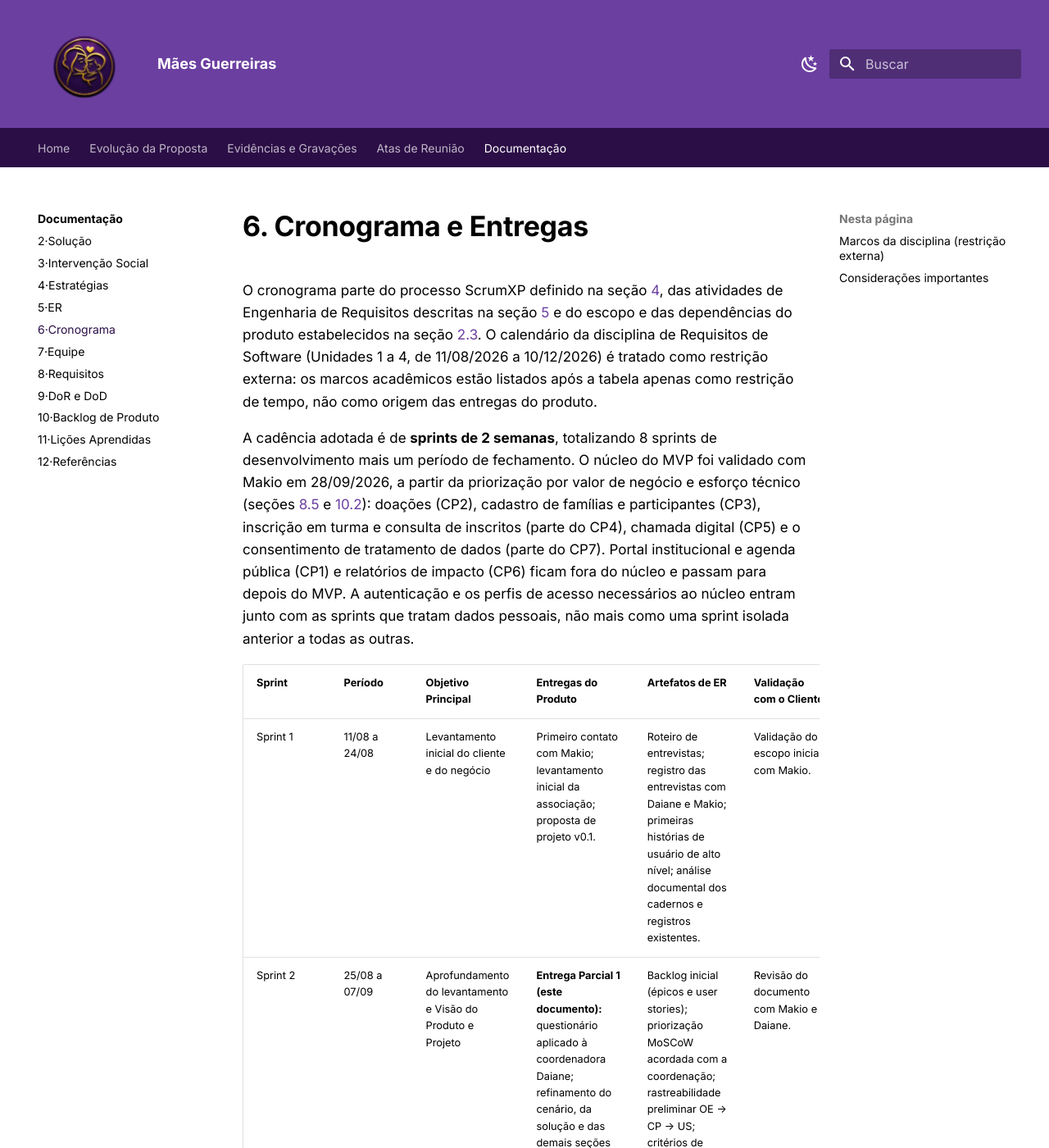
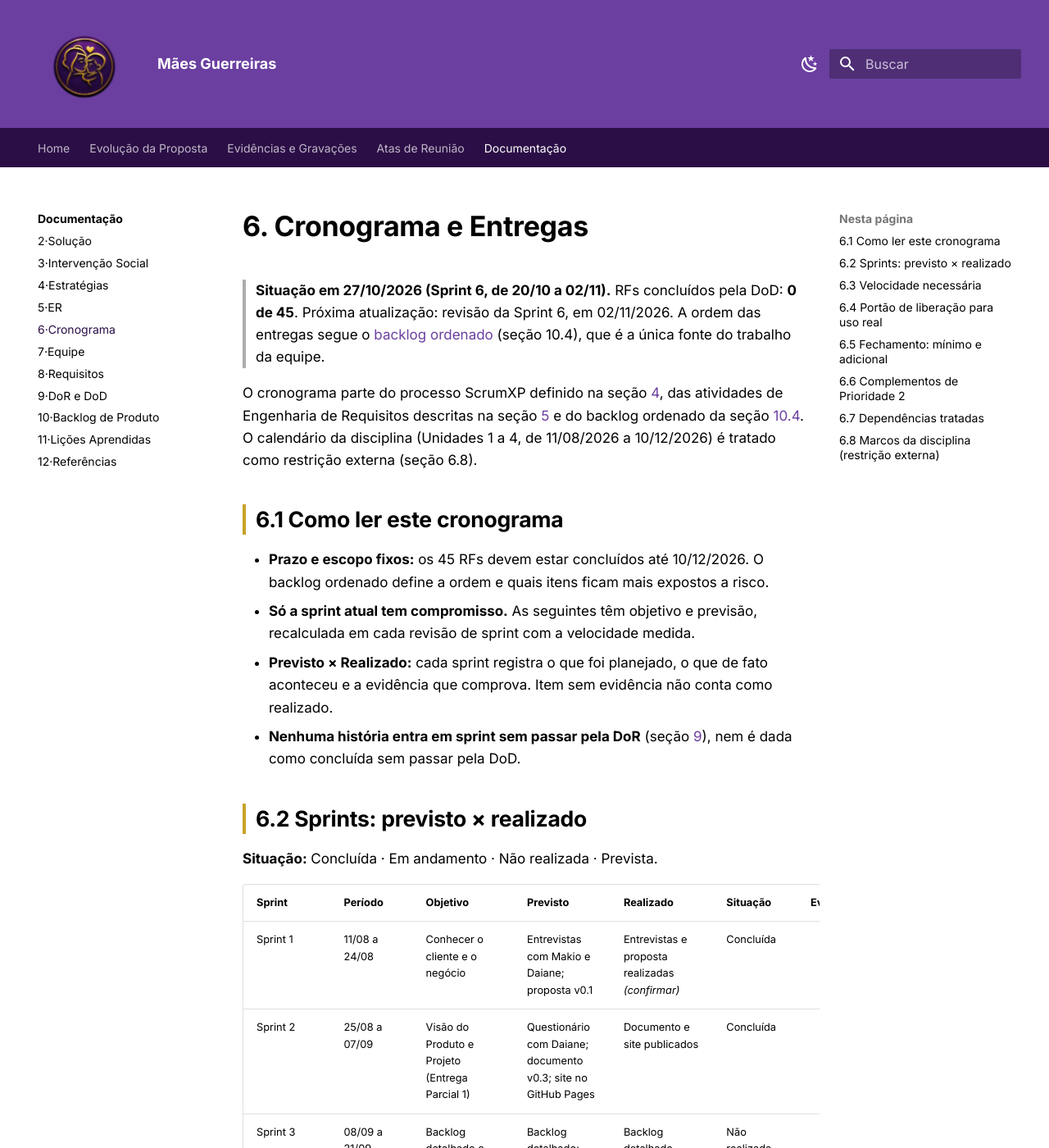
Before and after one commit to mdsreq-fga-unb/REQ-2026.2-T01-MaesGuerreiras, an MkDocs documentation site: the page built from docs/06-cronograma/index.md, in a window 1280 px wide and 1400 px high. Shown: the whole window at 82% size. Built offline with MkDocs 1.6.1 and Material for MkDocs 9.7.7, drawn with Linux system fonts in a browser that asks for light colours; some of the changed text lies outside the part shown.

Commit message:
Cronograma: previsto x realizado, portão de uso real e fechamento com corte

```diff
--- a/docs/06-cronograma/index.md
+++ b/docs/06-cronograma/index.md
@@ -1,79 +1,111 @@
 # 6. Cronograma e Entregas
 
+> **Situação em 27/10/2026 (Sprint 6, de 20/10 a 02/11).** RFs concluídos pela DoD: **0 de 45**.
+> Próxima atualização: revisão da Sprint 6, em 02/11/2026. A ordem das entregas segue o
+> [backlog ordenado](../10-backlog/index.md#104-backlog-ordenado) (seção 10.4), que é a única fonte
+> do trabalho da equipe.
+
 O cronograma parte do processo ScrumXP definido na seção [4](../04-estrategias/index.md), das
-atividades de Engenharia de Requisitos descritas na seção [5](../05-er/index.md) e do escopo e das
-dependências do produto estabelecidos na seção [2.3](../02-solucao/index.md#23-caracteristicas-de-produto).
-O calendário da disciplina de Requisitos de Software (Unidades 1 a 4, de 11/08/2026 a 10/12/2026)
-é tratado como restrição externa: os marcos acadêmicos estão listados após a tabela apenas como
-restrição de tempo, não como origem das entregas do produto.
+atividades de Engenharia de Requisitos descritas na seção [5](../05-er/index.md) e do backlog
+ordenado da seção [10.4](../10-backlog/index.md#104-backlog-ordenado). O calendário da disciplina
+(Unidades 1 a 4, de 11/08/2026 a 10/12/2026) é tratado como restrição externa (seção 6.8).
 
-A cadência adotada é de **sprints de 2 semanas**, totalizando 8 sprints de desenvolvimento mais
-um período de fechamento. O núcleo do MVP foi validado com Makio em 28/09/2026, a partir da
-priorização por valor de negócio e esforço técnico (seções [8.5](../08-requisitos/index.md#85-matriz-4x4) e [10.2](../10-backlog/index.md#102-priorizacao-do-backlog-geral-e-mvp)):
-doações (CP2), cadastro de famílias e participantes (CP3), inscrição em turma e consulta de
-inscritos (parte do CP4), chamada digital (CP5) e o consentimento de tratamento de dados (parte
-do CP7). Portal institucional e agenda pública (CP1) e relatórios de impacto (CP6) ficam fora do
-núcleo e passam para depois do MVP. A autenticação e os perfis de acesso necessários ao núcleo
-entram junto com as sprints que tratam dados pessoais, não mais como uma sprint isolada anterior
-a todas as outras.
+## 6.1 Como ler este cronograma
 
-| Sprint | Período | Objetivo Principal | Entregas do Produto | Artefatos de ER | Validação com o Cliente |
-| :--- | :--- | :--- | :--- | :--- | :--- |
-| Sprint 1 | 11/08 a 24/08 | Levantamento inicial do cliente e do negócio | Primeiro contato com Makio; levantamento inicial da associação; proposta de projeto v0.1. | Roteiro de entrevistas; registro das entrevistas com Daiane e Makio; primeiras histórias de usuário de alto nível; análise documental dos cadernos e registros existentes. | Validação do escopo inicial com Makio. |
-| Sprint 2 | 25/08 a 07/09 | Aprofundamento do levantamento e Visão do Produto e Projeto | **Entrega Parcial 1 (este documento):** questionário aplicado à coordenadora Daiane; refinamento do cenário, da solução e das demais seções da Visão do Produto e Projeto (v0.3); site do projeto (GitHub Pages) estruturado. | Backlog inicial (épicos e user stories); priorização MoSCoW acordada com a coordenação; rastreabilidade preliminar OE → CP → US; critérios de aceitação de alto nível para CP1 e CP7. | Revisão do documento com Makio e Daiane. |
-| Sprint 3 | 08/09 a 21/09 | Planejamento técnico e backlog detalhado | Planejamento do ambiente de desenvolvimento (Nuxt.js, Supabase); backlog detalhado de CP1 e CP7; protótipos de baixa fidelidade (wireframes) do portal e do painel de acesso, sem código implementado. | Histórias de usuário de CP1 e CP7 com critérios de aceitação detalhados (modelo INVEST); protótipos de baixa fidelidade validados com a coordenação; decisões da revisão registradas; rastreabilidade atualizada. | Revisão do backlog e dos protótipos com a coordenação. |
-| Sprint 4 | 22/09 a 05/10 | Ambiente e início do desenvolvimento | **Entrega Parcial 2:** ambiente de desenvolvimento configurado (Nuxt.js, Supabase, deploy); projeto inicializado; esqueleto de autenticação. CP1 (portal institucional e agenda) passa a ser entregue na Sprint 8, para manter o foco do desenvolvimento no núcleo do MVP (Sprints 5 a 7). | Backlog e rastreabilidade atualizados com o escopo do núcleo do MVP. | Comunicar à coordenação o cronograma de entregas. |
-| Sprint 5 | 06/10 a 19/10 | Base administrativa mínima (autenticação, perfis e consentimento) e doações (CP2) | **Entrega Parcial 3 (núcleo do MVP, parte 1):** autenticação e perfis de acesso mínimos; registro de consentimento de tratamento de dados; cadastro de doador, registro de doação recebida e consulta de saldo de itens. Primeiros testes com dados sintéticos; dados reais após autorização institucional confirmada. | Pacote de artefatos da consideração 5 aplicado às histórias US08 a US12 (doações) e US39 a US42 (acesso e consentimento); checklist específico de autenticação e consentimento. | Teste de usabilidade: uma coordenadora registra doações sem ajuda da equipe. |
-| Sprint 6 | 20/10 a 02/11 | Cadastro de famílias e participantes (CP3) e turma/inscrição (parte do CP4) | **Entrega Parcial 4 (núcleo do MVP, parte 2):** cadastro e vínculo de famílias e participantes; cadastro de turma, inscrição de participante e consulta de inscritos, protegidos pela base de acesso da Sprint 5. | Pacote de artefatos da consideração 5 aplicado às histórias US14, US16, US18 e US19 (famílias e participantes) e US20, US23 e US26 (turma e inscrição); TDD nas regras de vaga e inscrição. | Validação presencial durante uma entrega da Sacola Verde. |
-| Sprint 7 | 03/11 a 16/11 | Chamada digital e frequência (CP5), fechamento do núcleo do MVP | **Entrega Parcial 5 (MVP completo):** abertura de chamada e registro de frequência, encerrando o núcleo definido com Makio. | Pacote de artefatos da consideração 5 aplicado às histórias US27 e US28 (chamada e frequência); testes automatizados de regressão de todo o núcleo do MVP. | Conferência da chamada no Reforço Escolar com a coordenação. |
-| Sprint 8 | 17/11 a 30/11 | Fora do núcleo: portal institucional (CP1) | **Entrega Parcial 6:** publicação e edição de conteúdo institucional, agenda pública com situação das atividades. Escopo reduzido caso a sprint sobreponha a apresentação da equipe (24/11 a 26/11). | Pacote de artefatos da consideração 5 aplicado às histórias de CP1 (US01 a US07) que couberem na sprint. | Revisão do conteúdo institucional e da agenda com Makio e Daiane antes da publicação; teste de consulta da agenda pelo celular com uma pessoa da comunidade, sem ajuda da equipe. |
-| Fechamento | 01/12 a 10/12 | Relatórios de impacto (CP6), transição para a associação e encerramento acadêmico | **Entrega Parcial 7:** relatórios de doações, famílias atendidas e frequência; painel de indicadores, priorizados conforme o tempo disponível. Testes gerais de integração e usabilidade; homologação do sistema com a coordenação. **Transição:** treinamento das coordenadoras; documentação operacional (manual de uso); transferência da titularidade das contas (Supabase, Vercel/Netlify, domínio); exportação e backup final dos dados; definição de responsabilidade pela manutenção após o semestre. | Pacote de artefatos da consideração 5 aplicado às histórias de CP6 (US33 a US38) que forem entregues; rastreabilidade final consolidada; registro de decisões de homologação; documentação operacional entregue. | Homologação com a coordenação: relatórios conferidos com os registros do período; após o treinamento, as coordenadoras operam o sistema sem ajuda da equipe; aceite formal da transição das contas e do backup. |
+- **Prazo e escopo fixos:** os 45 RFs devem estar concluídos até 10/12/2026. O backlog ordenado
+  define a ordem e quais itens ficam mais expostos a risco.
+- **Só a sprint atual tem compromisso.** As seguintes têm objetivo e previsão, recalculada em cada
+  revisão de sprint com a velocidade medida.
+- **Previsto × Realizado:** cada sprint registra o que foi planejado, o que de fato aconteceu e a
+  evidência que comprova. Item sem evidência não conta como realizado.
+- **Nenhuma história entra em sprint sem passar pela DoR** (seção [9](../09-dor-dod/index.md)), nem
+  é dada como concluída sem passar pela DoD.
 
-### Marcos da disciplina (restrição externa)
+## 6.2 Sprints: previsto × realizado
 
-Os marcos acadêmicos não são entregas do produto. Eles aparecem aqui apenas porque limitam o tempo
-disponível da equipe e foram considerados no planejamento das sprints:
+**Situação:** Concluída · Em andamento · Não realizada · Prevista.
 
-- Apresentação dos trabalhos em equipe: 24/11 a 26/11 (durante a Sprint 8) e 01/12 a 03/12 (durante o Fechamento).
-- Revisão de notas e menções: 08/12 a 10/12 (durante o Fechamento).
+| Sprint | Período | Objetivo | Previsto | Realizado | Situação | Evidência |
+| :--- | :--- | :--- | :--- | :--- | :--- | :--- |
+| Sprint 1 | 11/08 a 24/08 | Conhecer o cliente e o negócio | Entrevistas com Makio e Daiane; proposta v0.1 | Entrevistas e proposta realizadas *(confirmar)* | Concluída | |
+| Sprint 2 | 25/08 a 07/09 | Visão do Produto e Projeto (Entrega Parcial 1) | Questionário com Daiane; documento v0.3; site no GitHub Pages | Documento e site publicados | Concluída | |
+| Sprint 3 | 08/09 a 21/09 | Backlog detalhado e planejamento técnico | Backlog detalhado; protótipos de baixa fidelidade validados | Backlog detalhado. Protótipos não realizados | Não realizada (protótipos) | |
+| Sprint 4 | 22/09 a 05/10 | Priorizar o MVP e preparar o ambiente (Entrega Parcial 2) | Matriz 4x4; validação do MVP; ambiente e autenticação inicial | Matriz 4x4 e valor de negócio com Makio (25/09); MVP validado (28/09). Ambiente não configurado | Não realizada (ambiente) | |
+| Sprint 5 | 06/10 a 19/10 | Doações com acesso seguro (Entrega Parcial 3) | US39 a US42, US08 a US12 | Critérios de aceitação de US08 a US12 e US39 a US42; replanejamento em 17/10. Nenhuma história implementada | Não realizada (produto) | |
+| Sprint 6 | 20/10 a 02/11 | **Compromisso:** a coordenadora registra doações com acesso seguro | T01, US41, US39, US40, US42, US11, US08, US09, US12 | T01: esqueleto do sistema integrado (PR #31); Supabase e deploy *(confirmar)*. Histórias em andamento *(confirmar)* | Em andamento | |
+| Sprint 7 | 03/11 a 16/11 | **Previsão:** fechar a R1 (a doação chega à família) e o núcleo da R2 (chamada) | US14, US10, US16, US18, US20, US23, US25, US19, US26, US27, US28, US21, US22. Trilha CP1: US01, US02, US03, US04 | — | Prevista | |
+| Sprint 8 | 17/11 a 30/11 | **Previsão:** fechar R2, R3 e relatórios. Sprint reduzida pela apresentação (24/11 a 26/11) | US29, US30a, US30b, US31, US24, US17a, US17b, US15a, US15b, US33, US34, US36, US38, US32, US37, US35; T02. Trilha CP1: US05, US13, US06, US07 | — | Prevista | |
+| Fechamento | 01/12 a 10/12 | Homologar e transferir o sistema (seção 6.5) | Mínimo: homologação, T03, T04. Adicional: US43, US45, US44 | — | Prevista | |
 
-## Considerações importantes
+## 6.3 Velocidade necessária
 
-1. **Base do cronograma:** o ponto de partida é o processo ScrumXP, as atividades de ER e o
-   escopo do produto. As datas das sprints são compatíveis com o calendário oficial da disciplina
-   (Unidades 1 a 4), que pode ser ajustado pelo professor ao longo do semestre.
-2. **Cadência única de 2 semanas:** todas as sprints de desenvolvimento (1 a 8) têm duração de 2
-   semanas. O Fechamento é mais curto e concentrado na transição operacional para a associação e
-   nos marcos finais da disciplina.
-3. **Núcleo do MVP definido com o cliente:** a partir da priorização por valor de negócio e
-   esforço técnico (seção 10.2), o núcleo do MVP é doações (CP2), famílias e participantes (CP3),
-   inscrição em turma e consulta de inscritos (parte do CP4) e chamada digital (CP5), com a base de
-   autenticação, perfis e consentimento de dados entrando junto com essas sprints (a Sprint 4
-   prepara o ambiente e o esqueleto de autenticação, completado na Sprint 5). Portal institucional
-   (CP1) e relatórios de impacto (CP6) ficam fora do núcleo: CP1 na Sprint 8 e CP6 no Fechamento,
-   separados para não empilhar os dois no mesmo período de 2 semanas que também contém a
-   apresentação da equipe (24/11 a 26/11). Se a Sprint 8 for comprometida pela apresentação, CP1
-   pode encolher para o mínimo (institucional sem agenda) e CP6 assume o que sobrar.
-4. **Dados sintéticos até a base de acesso verificada:** os testes anteriores à Sprint 5 utilizam
-   dados fictícios ou anonimizados. O primeiro teste com dados reais ocorre a partir da Sprint 5,
-   após autenticação, perfis de acesso e autorização institucional confirmados.
-5. **Pacote de artefatos em toda sprint de desenvolvimento (Sprints 5 a 8 e Fechamento):** além
-   do que é específico de cada sprint na tabela, toda sprint entrega:
+| Período | RFs previstos | Acumulado | Realizado (DoD) |
+| :--- | :---: | :---: | :---: |
+| Sprint 6 | 8 + T01 | 8 de 45 | |
+| Sprint 7 | 13 + 4 da trilha = 17 | 25 de 45 | |
+| Sprint 8 | 13 + 4 da trilha = 17 | 42 de 45 | |
+| Fechamento | 3 | 45 de 45 | |
 
-    - histórias de usuário com critérios de aceitação (seção 10.1), verificadas pela DoR antes de entrar na sprint;
-    - protótipos de baixa fidelidade validados com a coordenação, para as histórias que têm tela;
-    - registro de verificação com o checklist da DoD (seção 9.3), por história;
-    - evidências de testes automatizados e da integração contínua (CI) executada sem falhas;
-    - práticas de XP aplicadas (seção 4.4), com registro de quais foram usadas;
-    - decisões da revisão de sprint registradas em ata;
-    - rastreabilidade atualizada (seção 5.2).
+Se o realizado de uma sprint ficar abaixo do previsto, os itens do fim do backlog ordenado (R4:
+relatórios, painel e LGPD avançada) são comunicados ao professor e ao cliente na mesma revisão.
 
-6. **Validações ao final de cada sprint:** cada sprint encerra com revisão de sprint junto a Daiane
-   e, quando a funcionalidade envolver outra frente, com a coordenadora responsável. As decisões
-   resultantes são registradas e refletem no backlog da sprint seguinte.
-7. **Validação em uso real:** sempre que possível e seguro (após a base de acesso verificada), a
-   validação é feita durante a própria operação da associação, para verificar se a ferramenta
-   funciona nas condições reais de uso.
-8. **Transição planejada:** o Fechamento não é apenas homologação técnica. Inclui treinamento,
-   documentação operacional, titularidade das contas, exportação de dados, backup final e
-   definição clara de responsabilidade pela manutenção após o semestre.
+## 6.4 Portão de liberação para uso real
+
+Nenhum dado real (doadores, famílias, participantes) entra no sistema antes de todas as condições
+abaixo serem verificadas e registradas. A verificação é feita ao final da Sprint 6 (antes dos dados
+reais de doadores) e repetida ao final da Sprint 7 (antes dos dados reais de famílias e crianças).
+
+| Condição | Como verificar | Sprint 6 | Sprint 7 | Evidência |
+| :--- | :--- | :---: | :---: | :--- |
+| Backup testado | Restauração de uma cópia de segurança feita com sucesso em ambiente de teste (RNF05) | ☐ | ☐ | |
+| Controle de acesso | Testes automatizados das políticas de acesso por perfil passando (RNF07, tabela 8.4) | ☐ | ☐ | |
+| Consentimento | US42 concluída pela DoD (RN19) | ☐ | ☐ | |
+| Autorização institucional | Autorização da coordenação para uso de dados reais registrada em ata | ☐ | ☐ | |
+
+Até o portão ser liberado, os testes usam apenas dados sintéticos.
+
+## 6.5 Fechamento: mínimo e adicional
+
+**Data de corte de código: 04/12/2026.** Depois dela, nenhuma funcionalidade nova entra; o tempo
+restante é só da transição.
+
+| Compromisso mínimo (protegido) | Adicional (só se a Sprint 8 fechar o previsto) |
+| :--- | :--- |
+| Homologação de todos os RFs concluídos, com a coordenação | US43 – Solicitação de exclusão de dados |
+| T03 – Treinamento e manual de uso | US45 – Consultar autorização de imagem |
+| T04 – Titularidade das contas (Supabase, deploy, domínio) e backup final conferido | US44 – Histórico de alterações |
+| Aceite formal da transição | |
+
+Se a revisão da Sprint 8 (30/11) mostrar que o adicional não cabe até 04/12, isso é comunicado ao
+professor e ao cliente nessa revisão.
+
+## 6.6 Complementos de Prioridade 2
+
+Os complementos dos fluxos do MVP, classificados como Prioridade 2 na validação de 28/09, estão
+distribuídos assim:
+
+| RF | História | Sprint prevista |
+| :--- | :--- | :--- |
+| RF21, RF22 | US21, US22 – Atualizar e encerrar turma | Sprint 7 |
+| RF25 | US25 – Lista de espera | Sprint 7 |
+| RF29, RF30, RF31 | US29, US30a, US30b, US31 – Ajustes e consulta de frequência | Sprint 8 |
+| RF24 | US24 – Cancelar inscrição | Sprint 8 |
+| RF15, RF17 | US15a, US15b, US17a, US17b – Atualizar e inativar cadastros | Sprint 8 |
+| RF38 | US38 – Exportar relatório | Sprint 8 |
+| RF13, RF07 | US13, US07 – Itens necessários e consulta de contatos (trilha CP1) | Sprint 8 |
+
+## 6.7 Dependências tratadas
+
+- **US10 (destinação)** depende de família (US14) e de saldo (US12): fica na Sprint 7, depois da
+  US14. A destinação para atividade usa a turma (US20), também na Sprint 7.
+- **US13 (itens necessários)** depende da área pública (US01) e das categorias (US11).
+- **US17b (inativar participante)** depende do cancelamento de inscrição (US24), pela RN07.
+- **US37 (painel)** depende da sinalização de faltas (US32) e dos relatórios US33 e US34.
+
+## 6.8 Marcos da disciplina (restrição externa)
+
+Os marcos acadêmicos não são entregas do produto. Eles aparecem aqui porque limitam o tempo
+disponível da equipe:
+
+- Apresentação dos trabalhos: 24/11 a 26/11 (Sprint 8) e 01/12 a 03/12 (Fechamento).
+- Revisão de notas e menções: 08/12 a 10/12 (Fechamento).
```
Also changed, not shown: docs/09-dor-dod/index.md (+1 -1 lines), docs/10-backlog/index.md (+1 -1 lines).
